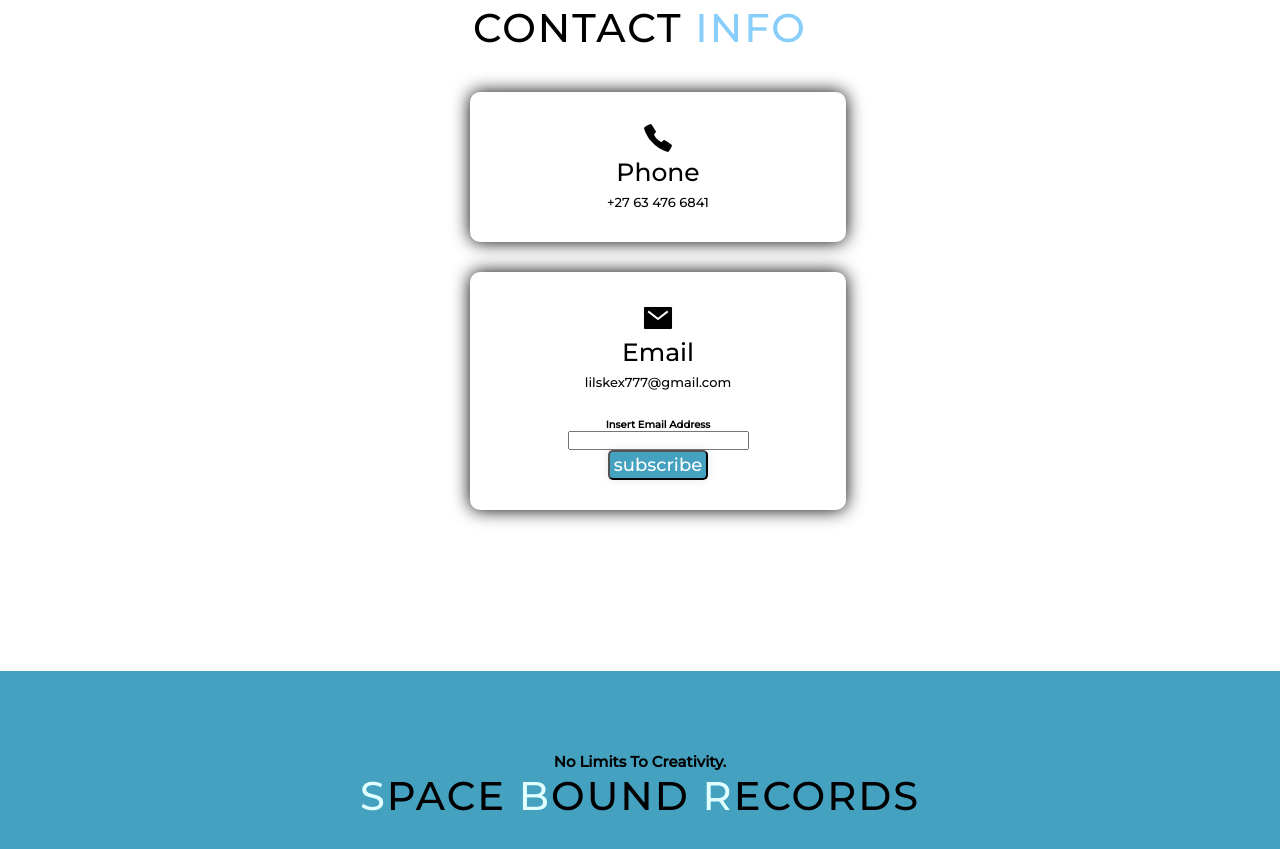
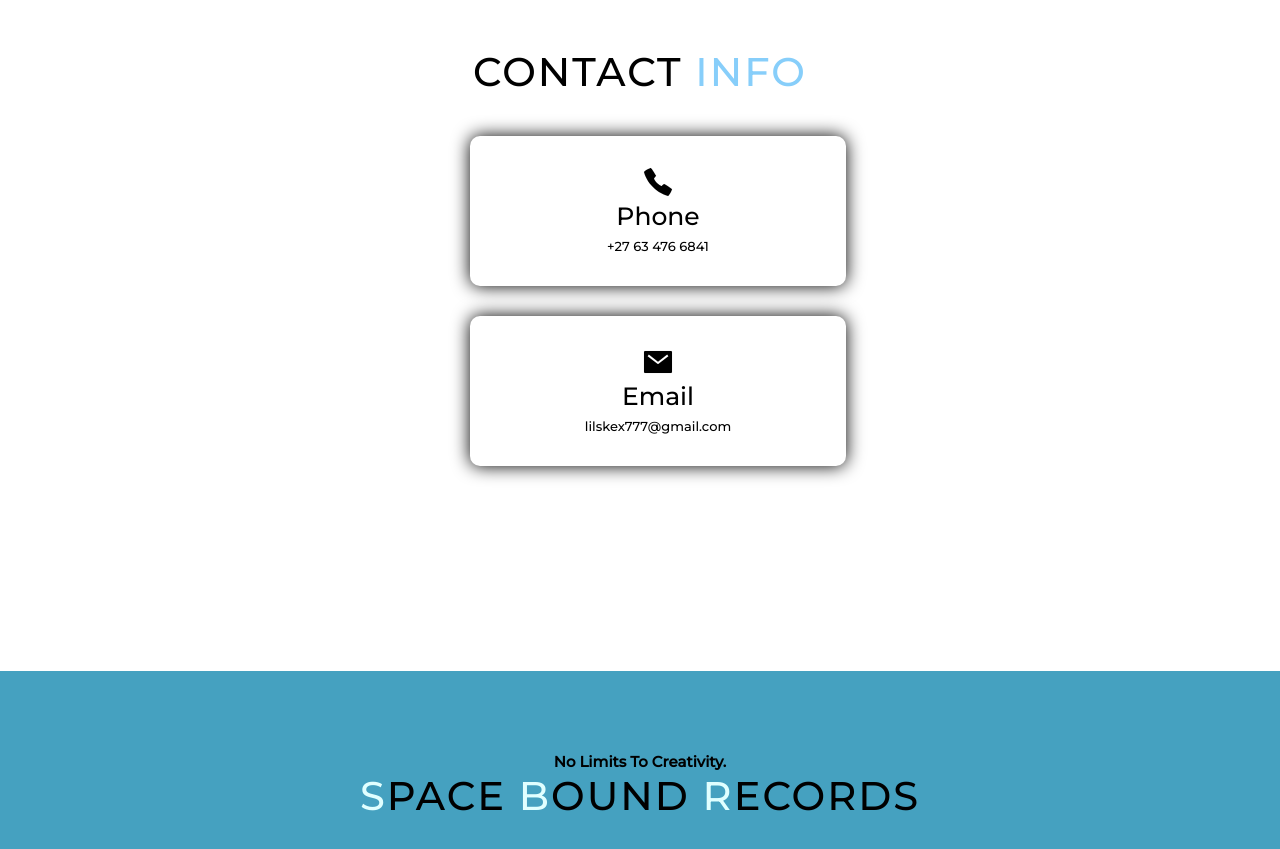
Before and after one commit to lewebbie/Lil-Skex, a plain HTML site: page index.html in a window 1280 px wide. Shown: the part 5550-6399 px from the top of the page. Drawn offline with nearby package versions, Linux system fonts and the light colour scheme.

Commit message:
Update index.html

```diff
--- a/index.html
+++ b/index.html
@@ -162,41 +162,7 @@
                 <div class="contact-info">
                     <h1>Email</h1>
                     <h2>lilskex777@gmail.com</h2>
-                    <br>
-                    <br>
-                        <div class="input-g">
-                            <label for="Email"><b>Insert Email Address</b><br>
-                                <input type="email" name="email" id="email"><br>
-                            </label>
 
-                        <button type="submit">subscribe</button></div>
-                        <style>
-                            .input-g button{
-                                font-family: 'Montserrat', sans-serif;
-                                font-size: 18px;
-
-                                background-color: rgb(69, 161, 192);
-                                width: 100px;
-                                padding: 2px;
-                                text-align: center;
-                                text-decoration: none;
-                                color: #fff;
-                                border-radius: 5px;
-                                cursor: pointer;
-                                box-shadow: 0 0 10px rgba(0,0,0,0.1);
-                                -webkit-transition-duration: 0.3s;
-                                transition-duration: 0.3s;
-                                -webkit-transition-property: box-shadow, transform;
-                                transition-property: box-shadow, transform;
-                            }
-                            .input-g button:hover, .input-g button:focus, .input-g button:active{
-                                box-shadow: 0 0 20px rgba(0,0,0,0.5);
-                                -webkit-transform: scale(1.1);
-                                transform: scale(1.1);
-                            }
-                        </style>
-
-                </div>
             </div>
         </div>
     </div>
```
